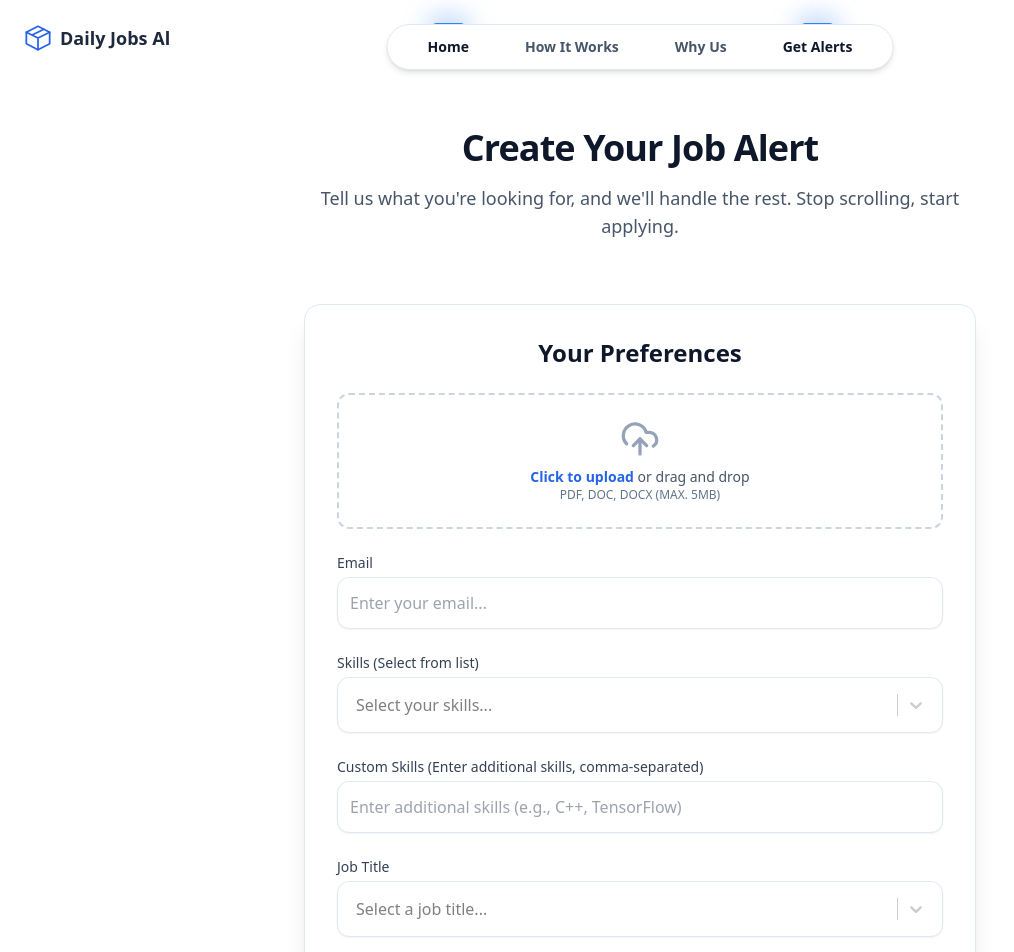
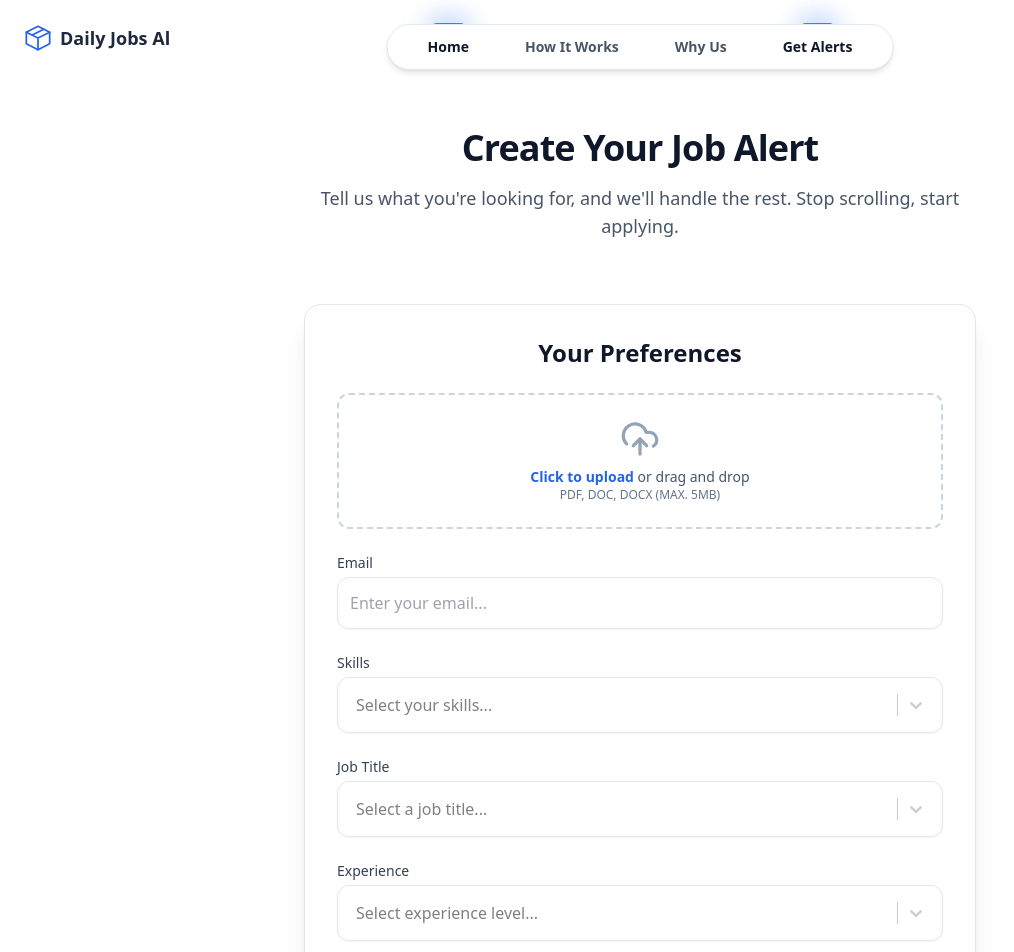
Before and after one commit to Sampath42-max/Job-Alert, a React (Vite) app in the folder my-app/: page /get-alerts in a window 1280 px wide. Shown: the top 952 px of the page, without its empty margins (0-1014 px from the left). Built offline with nearby package versions, Linux system fonts and the light colour scheme.

Commit message:
Update JobAlertsPage.jsx

```diff
--- a/my-app/src/pages/JobAlertsPage.jsx
+++ b/my-app/src/pages/JobAlertsPage.jsx
@@ -56,7 +56,6 @@
 
 function JobAlertsPage() {
     const [selectedSkills, setSelectedSkills] = useState([]);
-    const [customSkills, setCustomSkills] = useState('');
     const [jobTitle, setJobTitle] = useState('');
     const [experience, setExperience] = useState('');
     const [interests, setInterests] = useState([]);
@@ -86,16 +85,11 @@
             }
         }
 
-        const allSkills = [
-            ...selectedSkills,
-            ...(customSkills.trim() ? customSkills.split(',').map(s => s.trim()).filter(s => s) : [])
-        ].join(', ');
-
         const dataToSend = {
             email: email,
             resumeFileName: resume ? resume.name : "",
             resumeFileData: resumeFileData,
-            skills: allSkills,
+            skills: selectedSkills.join(', '),
             jobTitle: jobTitle,
             experienceLevel: experience,
             interests: interests.join(', ')
@@ -113,7 +107,6 @@
                 setSubmissionStatus('success');
                 setEmail('');
                 setSelectedSkills([]);
-                setCustomSkills('');
                 setJobTitle('');
                 setExperience('');
                 setInterests([]);
@@ -191,23 +184,13 @@
                             />
                         </div>
                         <div>
-                            <label className="block text-sm font-medium text-slate-700 mb-1">Skills (Select from list)</label>
+                            <label className="block text-sm font-medium text-slate-700 mb-1">Skills</label>
                             <CustomSelect
                                 items={SKILLS_DATA}
                                 placeholder="Select your skills..."
                                 selected={selectedSkills}
                                 setSelected={setSelectedSkills}
                                 isMulti={true}
-                            />
-                        </div>
-                        <div>
-                            <label className="block text-sm font-medium text-slate-700 mb-1">Custom Skills (Enter additional skills, comma-separated)</label>
-                            <input
-                                type="text"
-                                placeholder="Enter additional skills (e.g., C++, TensorFlow)"
-                                value={customSkills}
-                                onChange={(e) => setCustomSkills(e.target.value)}
-                                className="w-full p-3 bg-white border border-slate-200 rounded-xl shadow-sm focus:ring-2 focus:ring-blue-500 focus:outline-none transition-all duration-300"
                             />
                         </div>
                         <div>
@@ -274,5 +257,4 @@
     );
 }
 
-
 export default JobAlertsPage;
```
